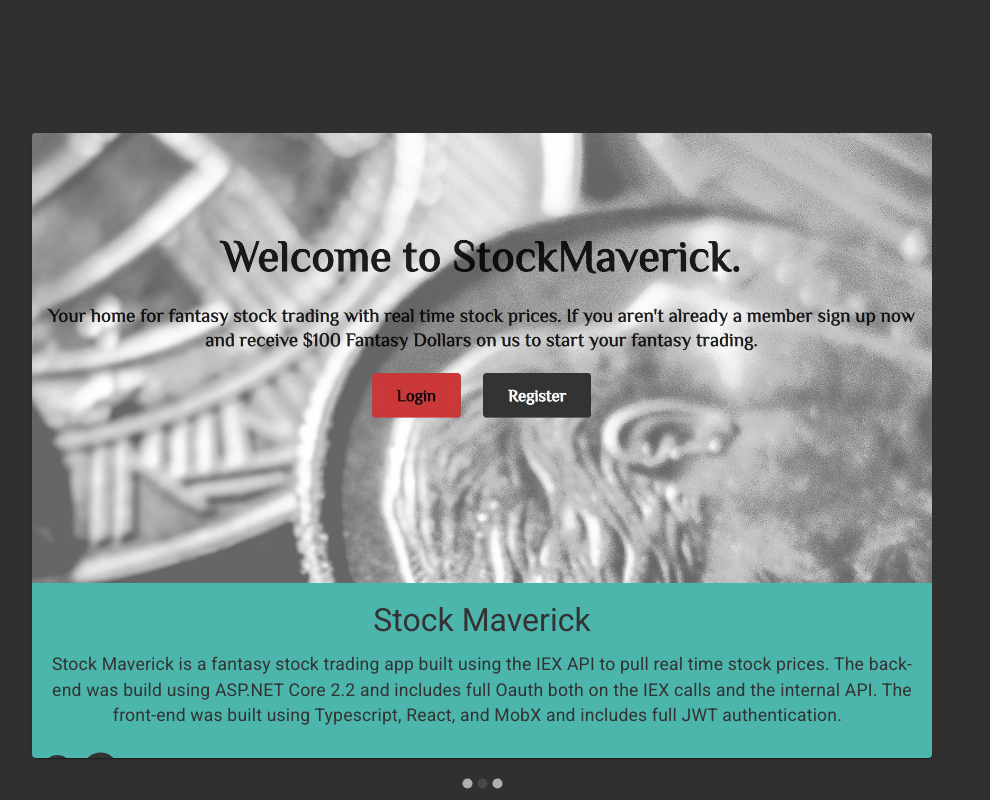
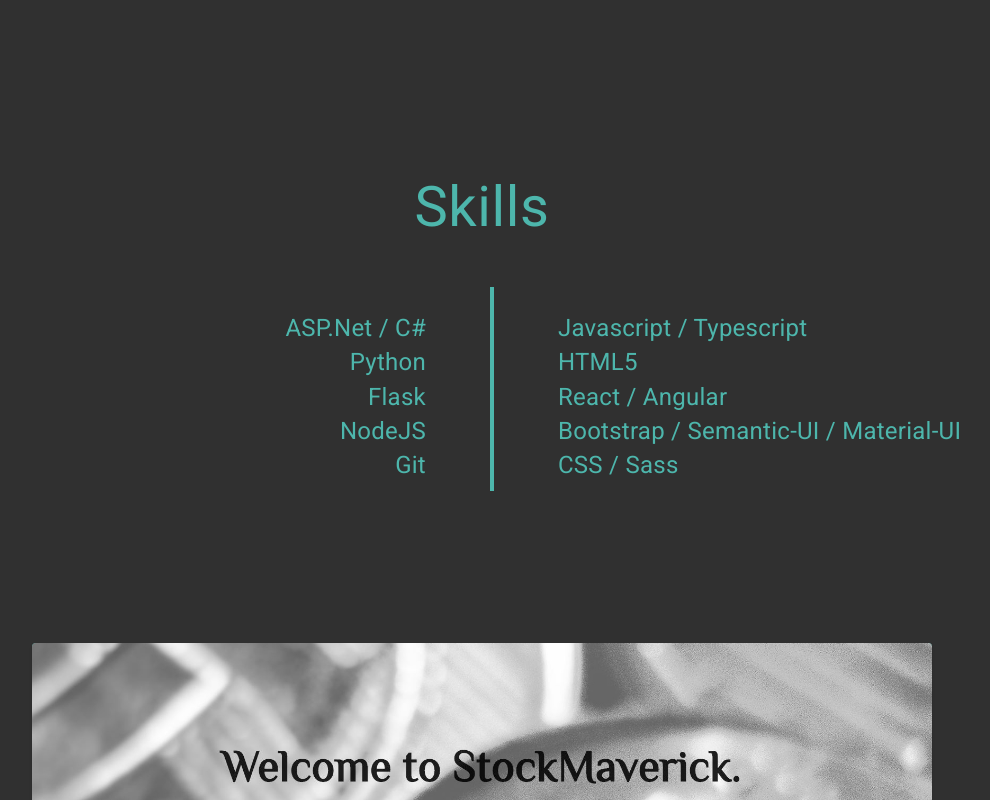
Before and after one commit to Rmckays/my-website, a React (Create React App) app: page / in a window 1280 px wide. Shown: the part 900-1700 px from the top of the page, without its empty margins (158-1148 px from the left). Built offline with nearby package versions, Linux system fonts and the light colour scheme.

Commit message:
Add skills component update styling.

```diff
--- a/src/App.js
+++ b/src/App.js
@@ -7,6 +7,7 @@ import {createMuiTheme} from "@material-ui/core/styles";
 import {teal} from "@material-ui/core/colors";
 import Introduction from "./Components/Introduction";
 import {BrowserRouter} from "react-router-dom";
+import SkillsBar from "./Components/SkillsBar";
 
 const myTheme = createMuiTheme({
     palette: {
@@ -32,6 +33,7 @@ function App() {
               <div className="App">
                   <Navigation/>
                   <Introduction/>
+                  <SkillsBar/>
                   <PortfolioCarousel/>
               </div>
           </ThemeProvider>
--- a/src/Components/Components.module.css
+++ b/src/Components/Components.module.css
@@ -1,7 +1,3 @@
 .d-flex {
     display: flex !important;
 }
-
-.bg-dark {
-    background-color: #333 !important;
-}
--- a/src/Components/Introduction.jsx
+++ b/src/Components/Introduction.jsx
@@ -82,7 +82,7 @@ export default function Introduction() {
                         Ever since I was a child I have been fascinated with computers. After graduating from college
                         I spent the majority of my career on the sales side of software. This provided me a stable career
                         but I have always been a creative person and in 2018 I decided to transition into the programming
-                        side of the business.
+                        side of the business. I have been freelancing ever since.
                     </Typography>
                 </Box>
             </Grid>
--- a/src/Components/Navigation.jsx
+++ b/src/Components/Navigation.jsx
@@ -116,12 +116,13 @@ const Navigation = () => {
 
         switch(navigationNode.innerText){
             case 'Skills':
-                setPage(<Redirect to='#skills' />);
+                const skills = document.getElementById('portfolio');
+                skills.scrollIntoView();
                 break;
             case 'Portfolio':
                 // setPage(<Redirect to='#portfolio' />);
-                const element = document.getElementById('portfolio');
-                element.scrollIntoView();
+                const portfolio = document.getElementById('portfolio');
+                portfolio.scrollIntoView();
                 break;
             case 'About':
                 setPage(<Redirect to='#about' />);
--- a/src/Components/PortfolioCard.jsx
+++ b/src/Components/PortfolioCard.jsx
@@ -16,7 +16,7 @@ const useStyles = makeStyles({
     root: {
         minWidth: 200,
         minHeight: 150,
-        maxHeight: 625,
+        maxHeight: 700,
         maxWidth: 900,
         margin: '0 2rem',
         display: 'inline-block'
--- a/src/Components/SkillsBar.jsx
+++ b/src/Components/SkillsBar.jsx
@@ -0,0 +1,119 @@
+import {useMediaQuery} from "@material-ui/core";
+import json2mq from "json2mq";
+import {makeStyles} from "@material-ui/core/styles";
+import Grid from "@material-ui/core/Grid";
+import Box from "@material-ui/core/Box";
+import React from "react";
+import Typography from "@material-ui/core/Typography";
+
+const useStyles = makeStyles({
+    divRootLarge: {
+        margin: '8rem auto',
+        width: '100vw'
+    },
+    divRoot: {
+        margin: '4rem auto',
+        width: '100vw'
+    },
+    root: {
+        margin: '1rem auto',
+        width: '100vw'
+    },
+    rootLarge: {
+        margin: '2rem auto',
+        width: '100vw'
+    },
+    introParagraphLarge: {
+        marginTop: '1.5rem',
+        fontSize: '1.5rem',
+        textAlign: 'right'
+    },
+    introParagraph: {
+        marginTop: '1rem',
+        fontSize: '1rem',
+        textAlign: 'center'
+
+    },
+    introHeadingLarge: {
+        marginTop: '0',
+        fontSize: '3.5rem',
+    },
+    introHeading: {
+        marginTop: '0',
+        fontSize: '2rem',
+        textAlign: 'center'
+    },
+    divider: {
+        width: '1px',
+        height: '100%',
+        border: '2px solid #4db6ac'
+    },
+    introParagraphLargeRight: {
+        marginTop: '1.5rem',
+        fontSize: '1.5rem',
+        textAlign: 'left'
+    },
+    introParagraphRight: {
+        marginTop: '1rem',
+        fontSize: '1rem',
+        textAlign: 'center'
+    }
+});
+
+export default function SkillsBar() {
+    const classes = useStyles();
+
+    const matches = useMediaQuery(
+        json2mq({
+            maxWidth: 640,
+        }),
+    );
+
+    return (
+        <div id="skills" className={!matches ? classes.divRootLarge : classes.divRoot}>
+            <Grid container>
+                <Grid item xs={12}>
+                    <Typography className={!matches ? classes.introHeadingLarge : classes.introHeading} variant="body2" bg="secondary" color="secondary" component="h1" fontSize="large">
+                        Skills
+                    </Typography>
+                </Grid>
+            </Grid>
+            <Grid container spacing={2} className={!matches ? classes.rootLarge : classes.root}>
+                <Grid item md={1} sm={0} xs={0}>
+                    <Box>
+                    </Box>
+                </Grid>
+                <Grid item md={5} sm={12} xs={12}>
+                    <Box mx={6}>
+                        <Typography gutterBottom={true} className={!matches ? classes.introParagraphLarge : classes.introParagraph} variant="body2" bg="secondary" color="secondary" component="div" fontSize="medium">
+                            ASP.Net / C# <br/>
+                            Python <br/>
+                            Flask <br/>
+                            NodeJS <br/>
+                            Git <br/>
+                        </Typography>
+                    </Box>
+                </Grid>
+                <Grid item md={0} sm={0} xs={0}>
+                    <Box className={!matches ? classes.divider : null}>
+                    </Box>
+                </Grid>
+                <Grid item md={5} sm={12} xs={12}>
+                    <Box mx={6}>
+                        <Typography gutterBottom={true} className={!matches ? classes.introParagraphLargeRight : classes.introParagraphRight} variant="body2" bg="secondary" color="secondary" component="p" fontSize="medium">
+                            Javascript / Typescript <br/>
+                            HTML5 <br/>
+                            React / Angular <br/>
+                            Bootstrap / Semantic-UI / Material-UI<br/>
+                            CSS / Sass
+                        </Typography>
+                    </Box>
+                </Grid>
+                <Grid item md={1} sm={0} xs={0}>
+                    <Box>
+                    </Box>
+                </Grid>
+            </Grid>
+        </div>
+    )
+}
```
Also changed, not shown: src/Components/Carousel.jsx (+4 -4 lines).
